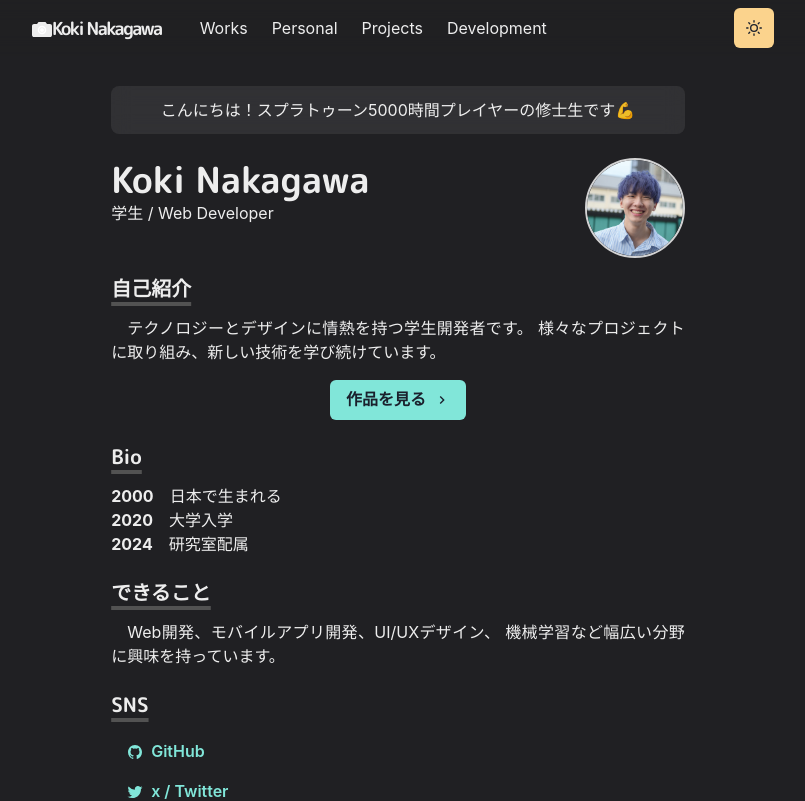
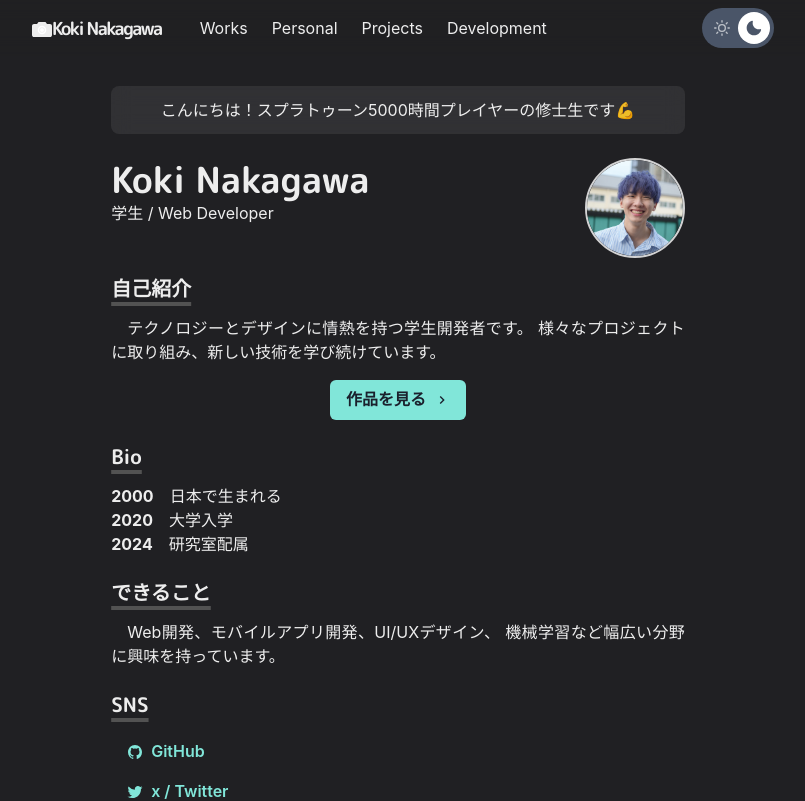
Before and after one commit to craftzdog/craftzdog-homepage, a Next.js app: page / in a window 1280 px wide. Shown: the top 801 px of the page, without its empty margins (242-1047 px from the left). Built offline with nearby package versions, Linux system fonts and the light colour scheme.

Commit message:
fix: Theme design

```diff
--- a/src/components/theme-toggle-button.js
+++ b/src/components/theme-toggle-button.js
@@ -1,28 +1,66 @@
-import { AnimatePresence, motion } from 'framer-motion'
-import { IconButton, useColorMode, useColorModeValue } from '@chakra-ui/react'
-import { SunIcon, MoonIcon } from '@chakra-ui/icons'
+import { MoonIcon, SunIcon } from '@chakra-ui/icons'
+import { Box, useColorMode, useColorModeValue } from '@chakra-ui/react'
 
 const ThemeToggleButton = () => {
   const { toggleColorMode } = useColorMode()
+  const isDark = useColorModeValue(false, true)
 
   return (
-    <AnimatePresence mode='wait' initial={false}>
-      <motion.div
-        style={{ display: 'inline-block' }}
-        key={useColorModeValue('light', 'dark')}
-        initial={{ y: -20, opacity: 0 }}
-        animate={{ y: 0, opacity: 1 }}
-        exit={{ y: 20, opacity: 0 }}
-        transition={{ duration: 0.2 }}
+    <Box
+      as="button"
+      onClick={toggleColorMode}
+      position="relative"
+      display="flex"
+      alignItems="center"
+      gap={0}
+      bg={useColorModeValue('#FFA500', '#4A5568')}
+      borderRadius="full"
+      p={1}
+      cursor="pointer"
+      transition="background-color 0.3s ease"
+      _hover={{
+        opacity: 0.8
+      }}
+      aria-label="Toggle theme"
+    >
+      {/* Sun Icon */}
+      <Box
+        position="relative"
+        zIndex={2}
+        display="flex"
+        alignItems="center"
+        justifyContent="center"
+        w="32px"
+        h="32px"
+        borderRadius="full"
+        bg={!isDark ? 'white' : 'transparent'}
+        transition="background-color 0.3s ease"
       >
-        <IconButton
-          aria-label="Toggle theme"
-          colorScheme={useColorModeValue('purple', 'orange')}
-          icon={useColorModeValue(<MoonIcon />, <SunIcon />)}
-          onClick={toggleColorMode}
-        ></IconButton>
-      </motion.div>
-    </AnimatePresence>
+        <SunIcon
+          boxSize={4}
+          color={!isDark ? '#FFA500' : 'whiteAlpha.700'}
+        />
+      </Box>
+
+      {/* Moon Icon */}
+      <Box
+        position="relative"
+        zIndex={2}
+        display="flex"
+        alignItems="center"
+        justifyContent="center"
+        w="32px"
+        h="32px"
+        borderRadius="full"
+        bg={isDark ? 'white' : 'transparent'}
+        transition="background-color 0.3s ease"
+      >
+        <MoonIcon
+          boxSize={4}
+          color={isDark ? '#4A5568' : 'whiteAlpha.700'}
+        />
+      </Box>
+    </Box>
   )
 }
 
```
